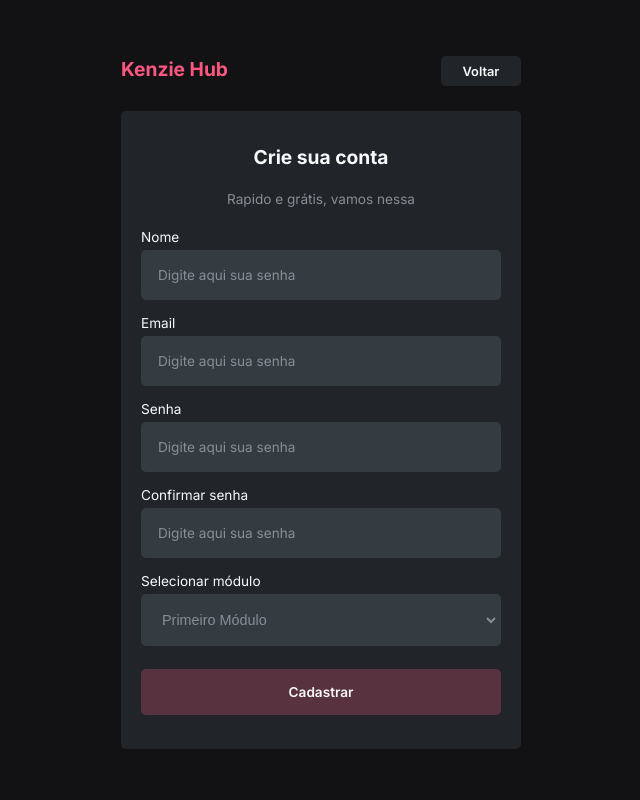
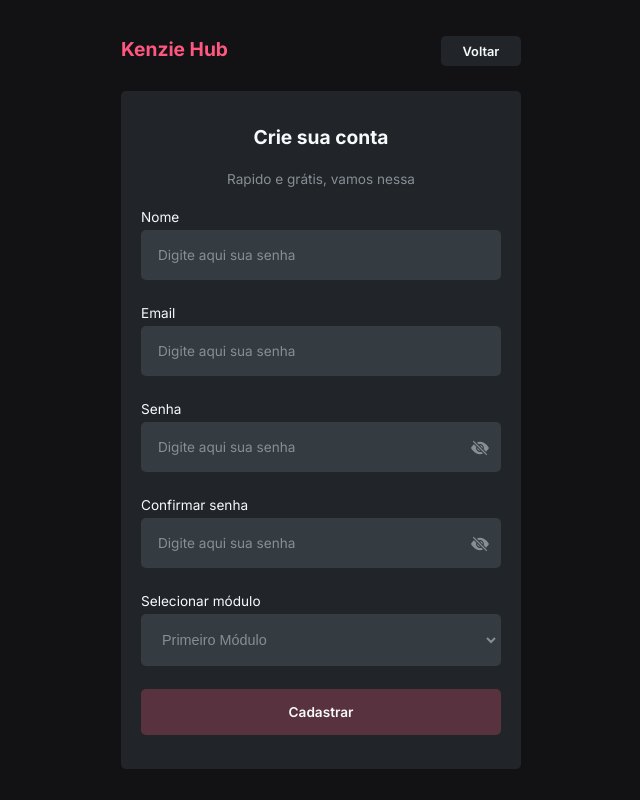
Before and after one commit to Kenzie-Academy-Brasil-Developers/react-entrega-s2-kenzie-hub-jeanknieling, a React (Create React App) app: page /registration in a window 1280 px wide. Shown: the whole page, without its empty margins (319-959 px from the left). Built offline with nearby package versions, Linux system fonts and the light colour scheme.

Commit message:
feat(show/hide  password) Adicionei a feature de ocultar e mostrar a senha digitada no seu respectivo input

```diff
--- a/package.json
+++ b/package.json
@@ -8,6 +8,8 @@
     "@testing-library/react": "^12.0.0",
     "@testing-library/user-event": "^13.2.1",
     "axios": "^0.26.0",
+    "icons": "^1.0.0",
+    "react-icons": "^4.3.1",
     "react": "^17.0.2",
     "react-dom": "^17.0.2",
     "react-hook-form": "^7.27.1",
--- a/src/Routes/index.jsx
+++ b/src/Routes/index.jsx
@@ -7,6 +7,7 @@ import Dashboard from '../pages/Dashboard';
 const Routes = () => {
 
     const [authenticated, setAuthenticated] = useState(false);
+    const [changeIcon, setChangeIcon] = useState(false);
 
     useEffect(() => {
 
@@ -30,6 +31,8 @@ const Routes = () => {
 
                     authenticated={authenticated}
                     setAuthenticated={setAuthenticated}
+                    changeIcon={changeIcon}
+                    setChangeIcon={setChangeIcon}
 
                 />
 
@@ -37,7 +40,13 @@ const Routes = () => {
 
             <Route path="/registration">
 
-                <Registration authenticated={authenticated}/>
+                <Registration
+
+                    authenticated={authenticated}
+                    changeIcon={changeIcon}
+                    setChangeIcon={setChangeIcon}
+
+                />
 
             </Route>
 
@@ -48,6 +57,7 @@ const Routes = () => {
 
                     authenticated={authenticated}
                     setAuthenticated={setAuthenticated}
+                    setChangeIcon={setChangeIcon}
 
                     /> : <Redirect to="/"/>
                 }
--- a/src/components/Input/index.jsx
+++ b/src/components/Input/index.jsx
@@ -1,14 +1,20 @@
 import { InputContainer } from "./style";
 
-const Input = ({ label, width, register, name, cursor, error = "", ...rest }) => {
+const Input = ({ label, width, register, icon: Icon, name, cursor, error = "", ...rest }) => {
 
     return (
 
         <InputContainer width={width} cursor={cursor} isErrored={!!error}>
 
-            <p>{label} {!!error && <span> - {error} </span>}</p>
+            <label>
 
-            <input {...register(name)} {...rest}/>
+                <p>{label} {!!error && <span> - {error} </span>}</p>
+
+                <input {...register(name)} {...rest}/>
+
+            </label>
+
+            {Icon && <Icon/>}
 
         </InputContainer>
 
--- a/src/components/Input/style.js
+++ b/src/components/Input/style.js
@@ -1,10 +1,11 @@
 import styled, { css } from 'styled-components';
 
-export const InputContainer = styled.label`
+export const InputContainer = styled.div`
     color: ${(props) => props.isErrored && css`var(--error)`};
     font-size: 12px;
     font-weight: 400;
     width: 90%;
+    position: relative;
 
     input {
         background-color: var(--gray-2);
@@ -44,7 +45,22 @@ export const InputContainer = styled.label`
         }
     }
 
+    svg {
+        color: var(--gray-1);
+        cursor: pointer;
+        font-size: 16px;
+        position: absolute;
+        top: 32px;
+        left: 248px;
+    }
+
     @media (min-width: 600px) {
         font-size: 0.85rem;
+
+        svg {
+            font-size: 18px;
+            top: 38px;
+            left: 330px;
+        }
     }
 `;
--- a/src/components/Modal/style.js
+++ b/src/components/Modal/style.js
@@ -47,6 +47,10 @@ export const ModalContainer = styled.form`
         }
     }
 
+    Input {
+        width: 270px;
+    }
+
     div ~ div {
         background-color: transparent;
         display: flex;
@@ -68,7 +72,8 @@ export const ModalContainer = styled.form`
     }
 
     label p {
-        margin-top: 15px;
+        margin-top: 10px;
+        font-weight: 500;
     }
 
     @media (min-width: 600px) {
@@ -81,6 +86,14 @@ export const ModalContainer = styled.form`
             button {
                 font-size: 1rem;
             }
+        }
+
+        label p {
+            font-size: 0.85rem;
+        }
+
+        Input {
+            width: 330px;
         }
 
         div ~ div {
--- a/src/components/Select/style.js
+++ b/src/components/Select/style.js
@@ -4,7 +4,6 @@ export const SelectContainer = styled.label`
     display: flex;
     flex-direction: column;
     font-size: 12px;
-    font-weight: 400;
     width: 90%;
 
     select {
--- a/src/pages/Dashboard/index.jsx
+++ b/src/pages/Dashboard/index.jsx
@@ -16,7 +16,7 @@ import TechnologyCard from '../../components/TechnologyCard';
 import { toast } from 'react-toastify';
 import { css } from 'styled-components';
 
-const Dashboard = ({ setAuthenticated }) => {
+const Dashboard = ({ setAuthenticated, setChangeIcon }) => {
 
     const history = useHistory();
 
@@ -60,6 +60,7 @@ const Dashboard = ({ setAuthenticated }) => {
                     width="80px"
                     onClick={() => {
 
+                        setChangeIcon(false);
                         setAuthenticated(false);
                         localStorage.clear()
                         history.push("/");
@@ -111,6 +112,7 @@ const Dashboard = ({ setAuthenticated }) => {
                         handleClick === "cadastrar" && <Modal
 
                             type="submit"
+                            cursor="text"
                             text="Cadastrar Tecnologia"
                             labelInput="Nome"
                             placeholder="Digite aqui a nova tecnologia"
@@ -119,6 +121,7 @@ const Dashboard = ({ setAuthenticated }) => {
                             setHandleClick={setHandleClick}
                             update={update}
                             setUpdate={setUpdate}
+                            width="500px"
 
                         />
                     }
--- a/src/pages/Dashboard/style.js
+++ b/src/pages/Dashboard/style.js
@@ -47,14 +47,14 @@ export const WellcomeContainer = styled.div`
     max-width: 780px;
 
     h2 {
-        margin-top: 35px;
-        margin-bottom: 10px;
+        margin: 35px 10px 20px 0;
+        font-size: 20px;
         text-align: start;
     }
 
     span {
         color: var(--gray-1);
-        font-size: 14px;
+        font-size: 12px;
         font-weight: 500;
         margin-bottom: 35px;
     }
--- a/src/pages/Registration/index.jsx
+++ b/src/pages/Registration/index.jsx
@@ -3,14 +3,16 @@ import { useForm } from 'react-hook-form';
 import { yupResolver } from '@hookform/resolvers/yup';
 import * as yup from 'yup';
 import { MainContainer, Container } from './style';
+import {BsFillEyeFill, BsFillEyeSlashFill} from 'react-icons/bs';
 import Button from '../../components/Button';
 import Input from '../../components/Input';
 import Select from '../../components/Select';
 import api from '../../services/api';
 import { toast } from "react-toastify";
+
 import { css } from 'styled-components';
 
-const Registration = ({ authenticated }) => {
+const Registration = ({ authenticated, changeIcon, setChangeIcon}) => {
 
     const history = useHistory();
 
@@ -61,7 +63,15 @@ const Registration = ({ authenticated }) => {
 
     return (
 
-        <MainContainer>
+        <MainContainer
+
+            onClick={(event) => {
+                return event.target.tagName === "svg" && changeIcon === false || event.target.tagName === "path" && changeIcon === false ?
+                setChangeIcon(true) : event.target.tagName === "svg" || event.target.tagName === "path" ?
+                setChangeIcon(false) : undefined;
+            }}
+
+        >
             <div>
 
                 <h1>Kenzie Hub</h1>
@@ -72,7 +82,11 @@ const Registration = ({ authenticated }) => {
                     color={css`var(--gray-3)`}
                     colorHover={css`var(--gray-1)`}
                     width="80px"
-                    onClick={() => history.push("/")}
+                    onClick={() => {
+
+                        setChangeIcon(false);
+                        history.push("/");
+                    }}
 
                 />
 
@@ -87,6 +101,7 @@ const Registration = ({ authenticated }) => {
 
                 <Input
 
+                    cursor="text"
                     label="Nome"
                     placeholder="Digite aqui sua senha"
                     width="100%"
@@ -98,6 +113,7 @@ const Registration = ({ authenticated }) => {
 
                 <Input
 
+                    cursor="text"
                     label="Email"
                     placeholder="Digite aqui sua senha"
                     width="100%"
@@ -109,10 +125,12 @@ const Registration = ({ authenticated }) => {
 
                 <Input
 
+                    icon={changeIcon ? BsFillEyeFill : BsFillEyeSlashFill}
+                    cursor="text"
                     label="Senha"
                     placeholder="Digite aqui sua senha"
                     width="100%"
-                    type="password"
+                    type={changeIcon ? "text" : "password"}
                     register={register}
                     name="password"
                     error={errors.password?.message}
@@ -121,10 +139,12 @@ const Registration = ({ authenticated }) => {
 
                 <Input
 
+                    icon={changeIcon ? BsFillEyeFill : BsFillEyeSlashFill}
+                    cursor="text"
                     label="Confirmar senha"
                     placeholder="Digite aqui sua senha"
                     width="100%"
-                    type="password"
+                    type={changeIcon ? "text" : "password"}
                     register={register}
                     name="passwordConfirm"
                     error={errors.passwordConfirm?.message}
--- a/src/pages/Registration/style.js
+++ b/src/pages/Registration/style.js
@@ -57,7 +57,7 @@ export const Container = styled.form`
     }
 
     Input {
-        margin-bottom: 15px;
+        width: 270px;
     }
 
     @media (min-width: 600px) {
@@ -71,8 +71,8 @@ export const Container = styled.form`
             font-size: 0.85rem;
         }
 
-        label{
-            font-size: 0.85rem;
+        Input {
+            width: 360px;
         }
 
     }
--- a/src/styles/global.js
+++ b/src/styles/global.js
@@ -43,7 +43,7 @@ export default createGlobalStyle`
         font-weight: 700;
     }
 
-    button, input, a, label {
+    button, a, section, label {
         cursor: pointer;
     }
 
```
Also changed, not shown: src/pages/Login/index.jsx (+19 -4 lines), 2 other files (tests, documents, lock files or other folders).
